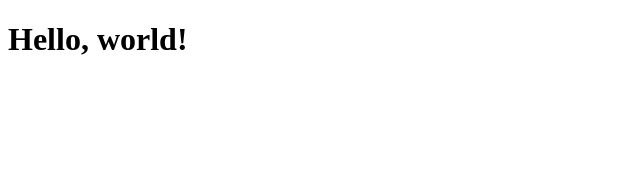
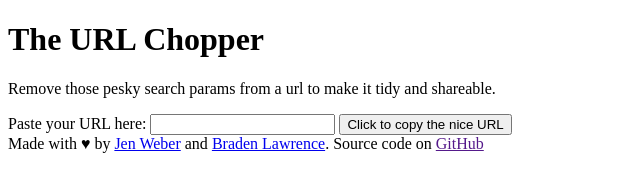
Before and after one commit to jenweber/url-chopper, a website: page index.html in a window 1280 px wide. Shown: the whole page, without its empty margins (0-640 px from the left). Drawn offline with Linux system fonts and the light colour scheme.

Commit message:
Write the HTML

```diff
--- a/index.html
+++ b/index.html
@@ -9,6 +9,20 @@
     <script src="index.js" defer></script>
   </head>
   <body>
-    <h1>Hello, world!</h1>
+    <h1>The URL Chopper</h1>
+    <p>
+      Remove those pesky search params from a url to make it tidy and shareable.
+    </p>
+    <div>
+      <label for="url-input">Paste your URL here:</label>
+      <input id="url-input" type="text" />
+      <button>Click to copy the nice URL</button>
+    </div>
+    <div>
+      Made with &#9829; by
+      <a href="https://github.com/jenweber">Jen Weber</a> and
+      <a href="https://github.com/BradenLawrence">Braden Lawrence</a>. Source
+      code on <a href="">GitHub</a>
+    </div>
   </body>
 </html>
```
